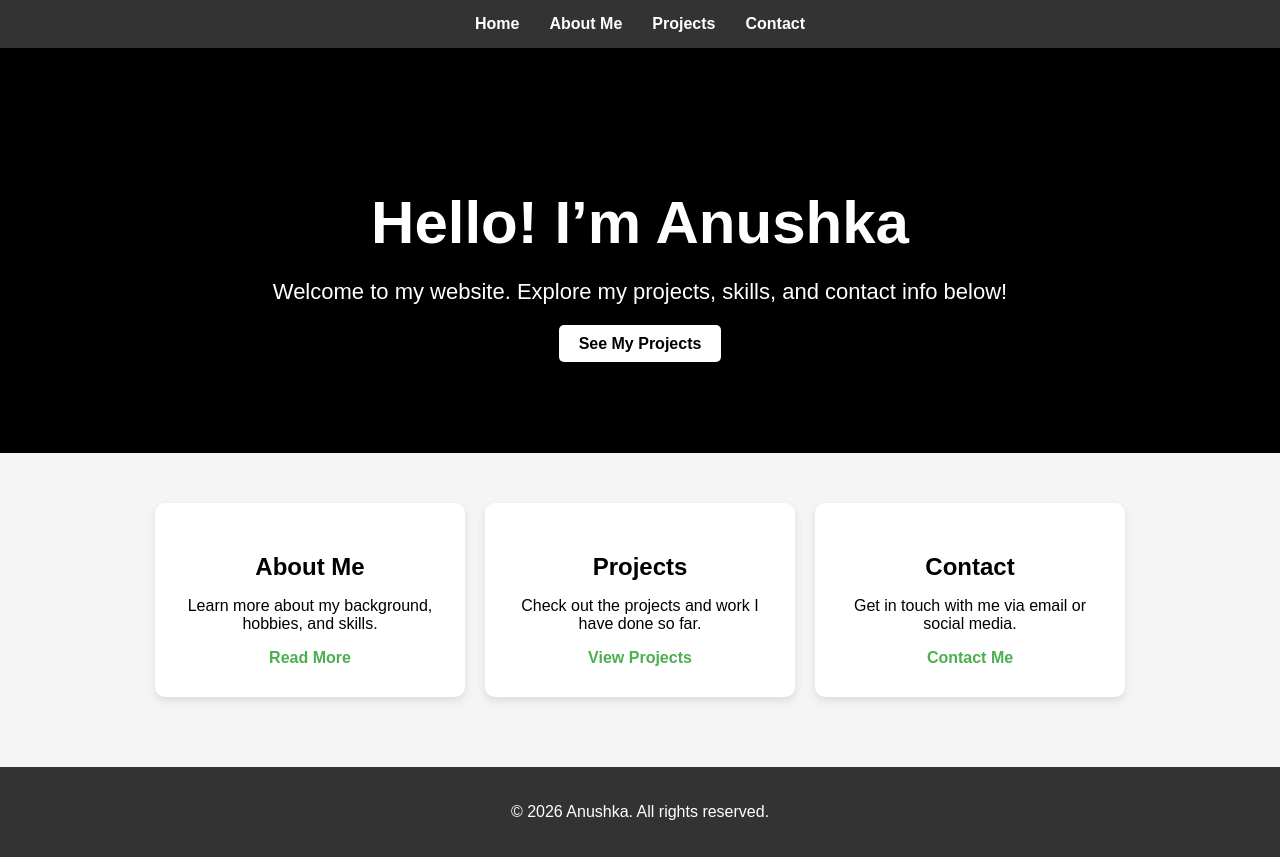
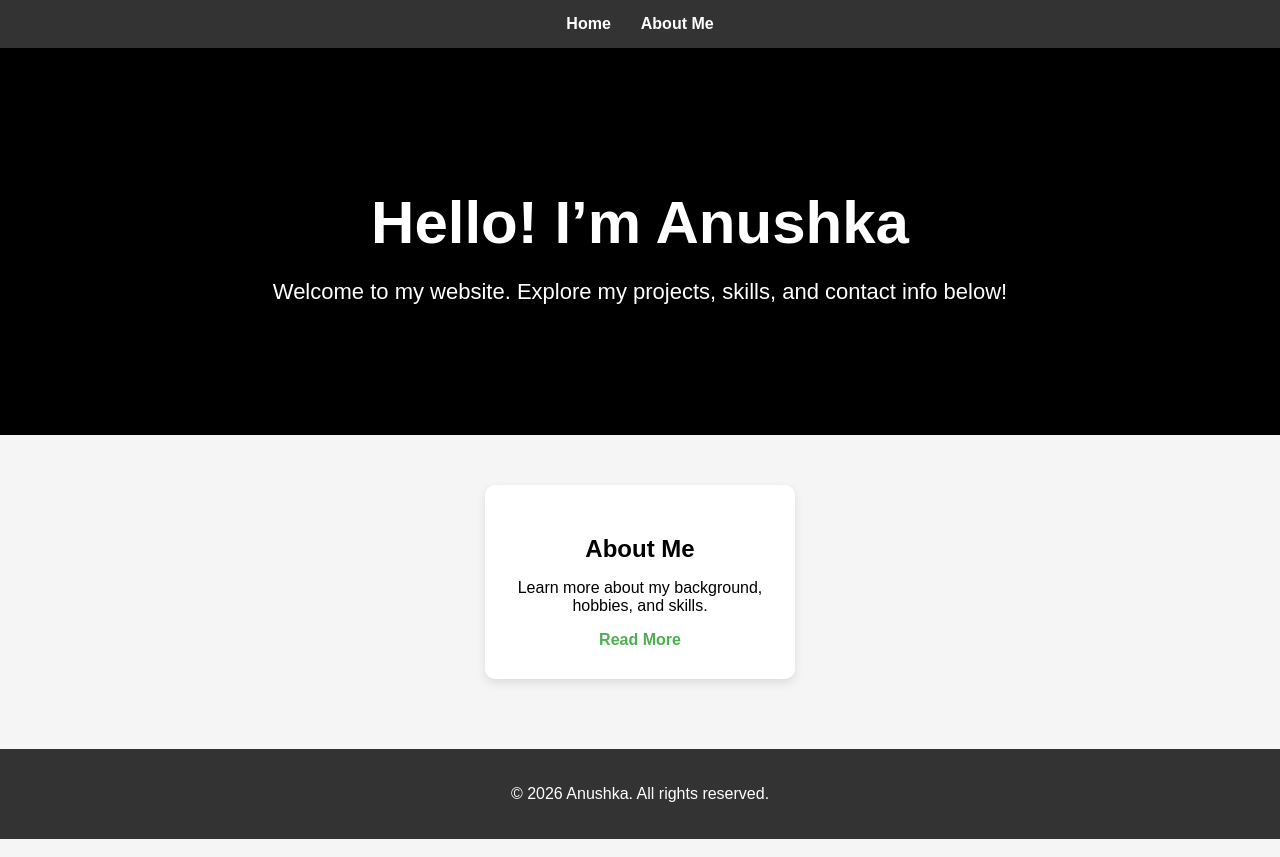
Before and after one commit to Anirudra-1001/website, a plain HTML site: page index.html in a window 1280 px wide. Drawn offline with Linux system fonts and the light colour scheme.

Commit message:
Update index.html

```diff
--- a/index.html
+++ b/index.html
@@ -12,8 +12,7 @@
         <ul>
             <li><a href="index.html">Home</a></li>
             <li><a href="about.html">About Me</a></li>
-            <li><a href="projects.html">Projects</a></li>
-            <li><a href="contact.html">Contact</a></li>
+
         </ul>
     </nav>
 
@@ -21,7 +20,6 @@
     <header class="hero">
         <h1>Hello! I’m Anushka</h1>
         <p>Welcome to my website. Explore my projects, skills, and contact info below!</p>
-        <a href="projects.html" class="btn">See My Projects</a>
     </header>
 
     <!-- Highlights Section -->
@@ -30,17 +28,6 @@
             <h2>About Me</h2>
             <p>Learn more about my background, hobbies, and skills.</p>
             <a href="about.html">Read More</a>
-        </div>
-        <div class="highlight">
-            <h2>Projects</h2>
-            <p>Check out the projects and work I have done so far.</p>
-            <a href="projects.html">View Projects</a>
-        </div>
-        <div class="highlight">
-            <h2>Contact</h2>
-            <p>Get in touch with me via email or social media.</p>
-            <a href="contact.html">Contact Me</a>
-        </div>
     </section>
 
     <!-- Footer -->
```
